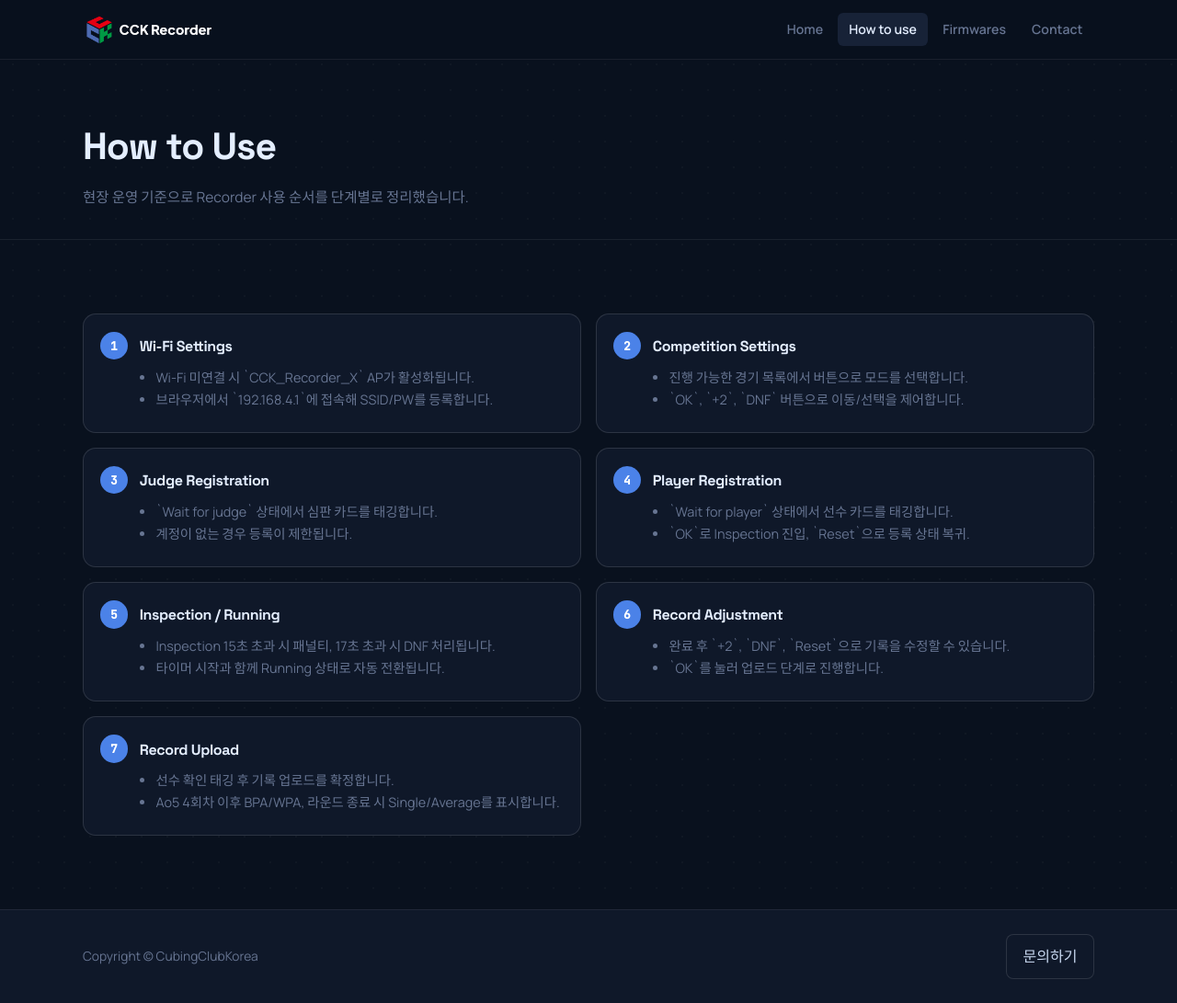
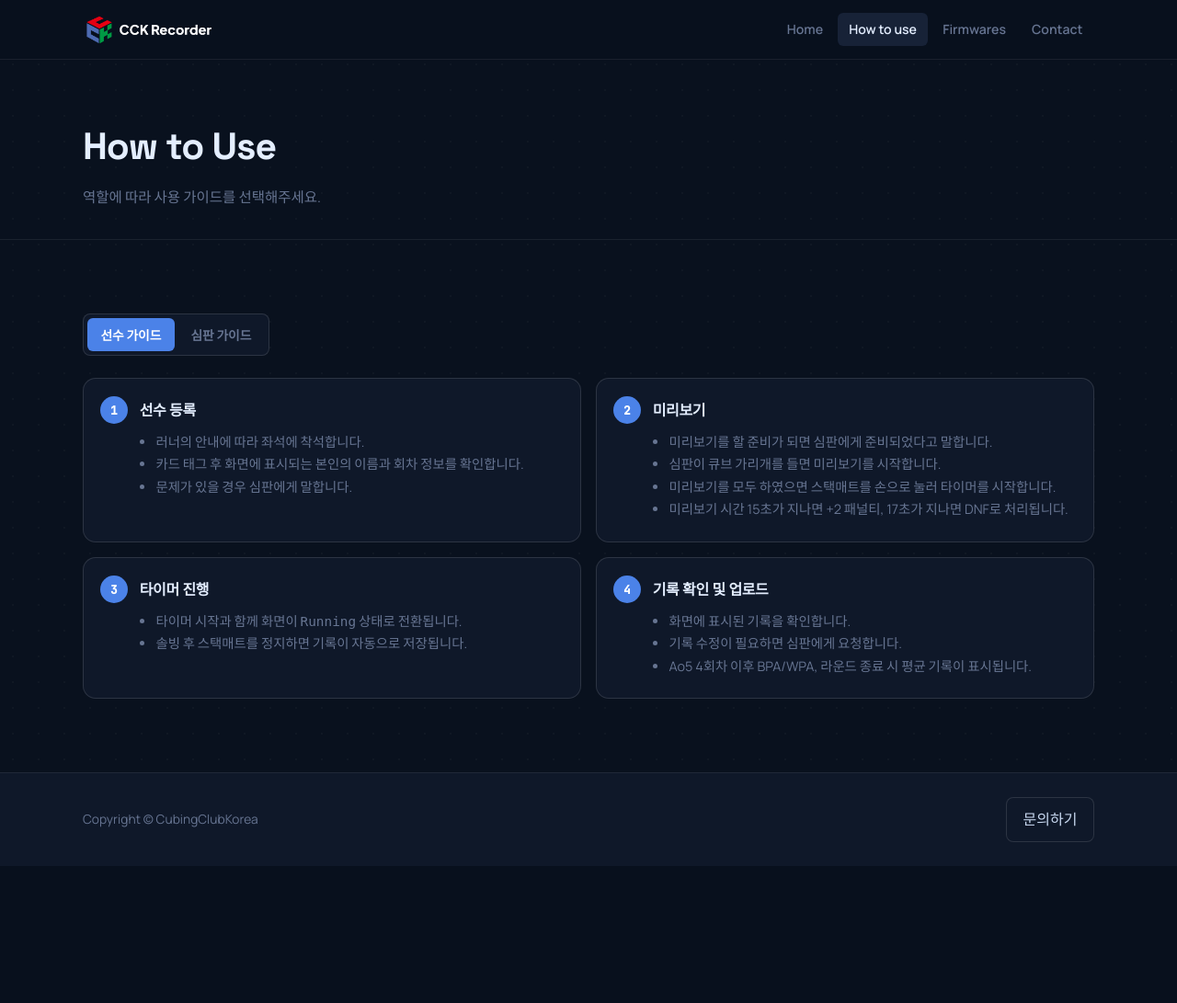
Before and after one commit to cubingclubkorea/CCK_Recorder_OTA_server, a Django app: page /usage in a window 1280 px wide. Shown: the whole page at 92% size. After the commit the page ends 916 px from the top, so only its background shows below. Run offline with Django 5.2, Linux system fonts and the light colour scheme.

Commit message:
Feat: Update Usage page to two sections: competitior and judge guide

```diff
--- a/firmware/static/css/styles.css
+++ b/firmware/static/css/styles.css
@@ -23,13 +23,14 @@
   box-sizing: border-box;
 }
 
-html,
-body {
+html {
   margin: 0;
-  min-height: 100%;
+  height: 100%;
 }
 
 body {
+  margin: 0;
+  min-height: 100dvh;
   font-family: "Manrope", "Noto Sans KR", sans-serif;
   color: var(--ink);
   background-color: var(--bg);
--- a/firmware/templates/firmware/usage.html
+++ b/firmware/templates/firmware/usage.html
@@ -6,74 +6,115 @@
 <section class="page-top">
   <div class="container">
     <h1>How to Use</h1>
-    <p>현장 운영 기준으로 Recorder 사용 순서를 단계별로 정리했습니다.</p>
+    <p>역할에 따라 사용 가이드를 선택해주세요.</p>
   </div>
 </section>
 
 <section>
-  <div class="container usage-grid">
+  <div class="container">
+    <div class="tabs reveal">
+      <button class="tab-btn active" type="button" data-tab-target="player">선수 가이드</button>
+      <button class="tab-btn" type="button" data-tab-target="judge">심판 가이드</button>
+    </div>
+
+    <!-- 선수 가이드 -->
+    <div class="tab-panel active" data-tab-panel="player">
+      <div class="usage-grid">
         <article class="card usage-card reveal">
           <span class="usage-step">1</span>
-      <h3>Wi-Fi Settings</h3>
+          <h3>선수 등록</h3>
           <ul>
-        <li>Wi-Fi 미연결 시 `CCK_Recorder_X` AP가 활성화됩니다.</li>
-        <li>브라우저에서 `192.168.4.1`에 접속해 SSID/PW를 등록합니다.</li>
+            <li>러너의 안내에 따라 좌석에 착석합니다.</li>
+            <li>카드 태그 후 화면에 표시되는 본인의 이름과 회차 정보를 확인합니다.</li>
+            <li>문제가 있을 경우 심판에게 말합니다.</li>
           </ul>
         </article>
 
         <article class="card usage-card reveal">
           <span class="usage-step">2</span>
-      <h3>Competition Settings</h3>
+          <h3>미리보기</h3>
           <ul>
-        <li>진행 가능한 경기 목록에서 버튼으로 모드를 선택합니다.</li>
-        <li>`OK`, `+2`, `DNF` 버튼으로 이동/선택을 제어합니다.</li>
+            <li>미리보기를 할 준비가 되면 심판에게 준비되었다고 말합니다.</li>
+            <li>심판이 큐브 가리개를 들면 미리보기를 시작합니다.</li>
+            <li>미리보기를 모두 하였으면 스택매트를 손으로 눌러 타이머를 시작합니다.</li>
+            <li>미리보기 시간 15초가 지나면 +2 패널티, 17초가 지나면 DNF로 처리됩니다.</li>
           </ul>
         </article>
 
         <article class="card usage-card reveal">
           <span class="usage-step">3</span>
-      <h3>Judge Registration</h3>
+          <h3>타이머 진행</h3>
           <ul>
-        <li>`Wait for judge` 상태에서 심판 카드를 태깅합니다.</li>
-        <li>계정이 없는 경우 등록이 제한됩니다.</li>
+            <li>타이머 시작과 함께 화면이 <code>Running</code> 상태로 전환됩니다.</li>
+            <li>솔빙 후 스택매트를 정지하면 기록이 자동으로 저장됩니다.</li>
           </ul>
         </article>
 
         <article class="card usage-card reveal">
           <span class="usage-step">4</span>
-      <h3>Player Registration</h3>
+          <h3>기록 확인 및 업로드</h3>
           <ul>
-        <li>`Wait for player` 상태에서 선수 카드를 태깅합니다.</li>
-        <li>`OK`로 Inspection 진입, `Reset`으로 등록 상태 복귀.</li>
+            <li>화면에 표시된 기록을 확인합니다.</li>
+            <li>기록 수정이 필요하면 심판에게 요청합니다.</li>
+            <li>Ao5 4회차 이후 BPA/WPA, 라운드 종료 시 평균 기록이 표시됩니다.</li>
+          </ul>
+        </article>
+      </div>
+    </div>
+
+    <!-- 심판 가이드 -->
+    <div class="tab-panel" data-tab-panel="judge">
+      <div class="usage-grid">
+
+        <article class="card usage-card reveal">
+          <span class="usage-step">1</span>
+          <h3>심판 등록</h3>
+          <ul>
+            <li>화면에 <code>Please tag card - Waiting judge</code> 문구가 표시될 때 본인 카드를 태깅합니다.</li>
+            <li>계정이 없거나 역할이 없는 경우 등록이 제한됩니다.</li>
+          </ul>
+        </article>
+
+        <article class="card usage-card reveal">
+          <span class="usage-step">2</span>
+          <h3>선수 등록</h3>
+          <ul>
+            <li>러너가 선수를 데리고 오면 선수 카드를 태깅합니다,</li>
+            <li>카드가 인식되면 기기 화면에 이름이 표시됩니다.</li>
+          </ul>
+        </article>
+
+        <article class="card usage-card reveal">
+          <span class="usage-step">3</span>
+          <h3>미리보기 및 기록 측정</h3>
+          <ul>
+            <li>선수가 준비되면 <code>OK</code> 버튼을 눌러 미리보기를 시작합니다.</li>
+            <li>Inspection 15초 초과 시 +2 패널티, 17초 초과 시 DNF로 자동 처리됩니다.</li>
+            <li>선수가 스택매트로 기록 측정을 시작하면 자동으로 기록이 동기화됩니다.</li>
+          </ul>
+        </article>
+
+        <article class="card usage-card reveal">
+          <span class="usage-step">4</span>
+          <h3>기록 확인</h3>
+          <ul>
+            <li>선수가 큐브 솔빙을 완료하면 큐브의 상태를 확인합니다</li>
+            <li>부여할 패널티가 있다면 <code>+2</code>, <code>DNF</code> 버튼으로 부여합니다.</li>
+            <li>패널티를 잘못 부여한 경우, <code>Reset</code> 버튼을 눌러 취소할 수 있습니다.</li>
+            <li>수정이 완료되면 <code>OK</code> 버튼을 눌러 업로드 단계로 진행합니다.</li>
           </ul>
         </article>
 
         <article class="card usage-card reveal">
           <span class="usage-step">5</span>
-      <h3>Inspection / Running</h3>
+          <h3>기록 업로드</h3>
           <ul>
-        <li>Inspection 15초 초과 시 패널티, 17초 초과 시 DNF 처리됩니다.</li>
-        <li>타이머 시작과 함께 Running 상태로 자동 전환됩니다.</li>
-      </ul>
-    </article>
-
-    <article class="card usage-card reveal">
-      <span class="usage-step">6</span>
-      <h3>Record Adjustment</h3>
-      <ul>
-        <li>완료 후 `+2`, `DNF`, `Reset`으로 기록을 수정할 수 있습니다.</li>
-        <li>`OK`를 눌러 업로드 단계로 진행합니다.</li>
-      </ul>
-    </article>
-
-    <article class="card usage-card reveal">
-      <span class="usage-step">7</span>
-      <h3>Record Upload</h3>
-      <ul>
-        <li>선수 확인 태깅 후 기록 업로드를 확정합니다.</li>
-        <li>Ao5 4회차 이후 BPA/WPA, 라운드 종료 시 Single/Average를 표시합니다.</li>
+            <li>선수 카드를 태깅하여 기록 업로드를 최종 확정합니다.</li>
+            <li>업로드 후 대기 상태로 전환됩니다.</li>
           </ul>
         </article>
       </div>
+    </div>
+  </div>
 </section>
 {% endblock %}
```
Also changed, not shown: firmware/templates/firmware/index.html (+13 -13 lines). Lines whose indentation alone changed are shown as unchanged.
